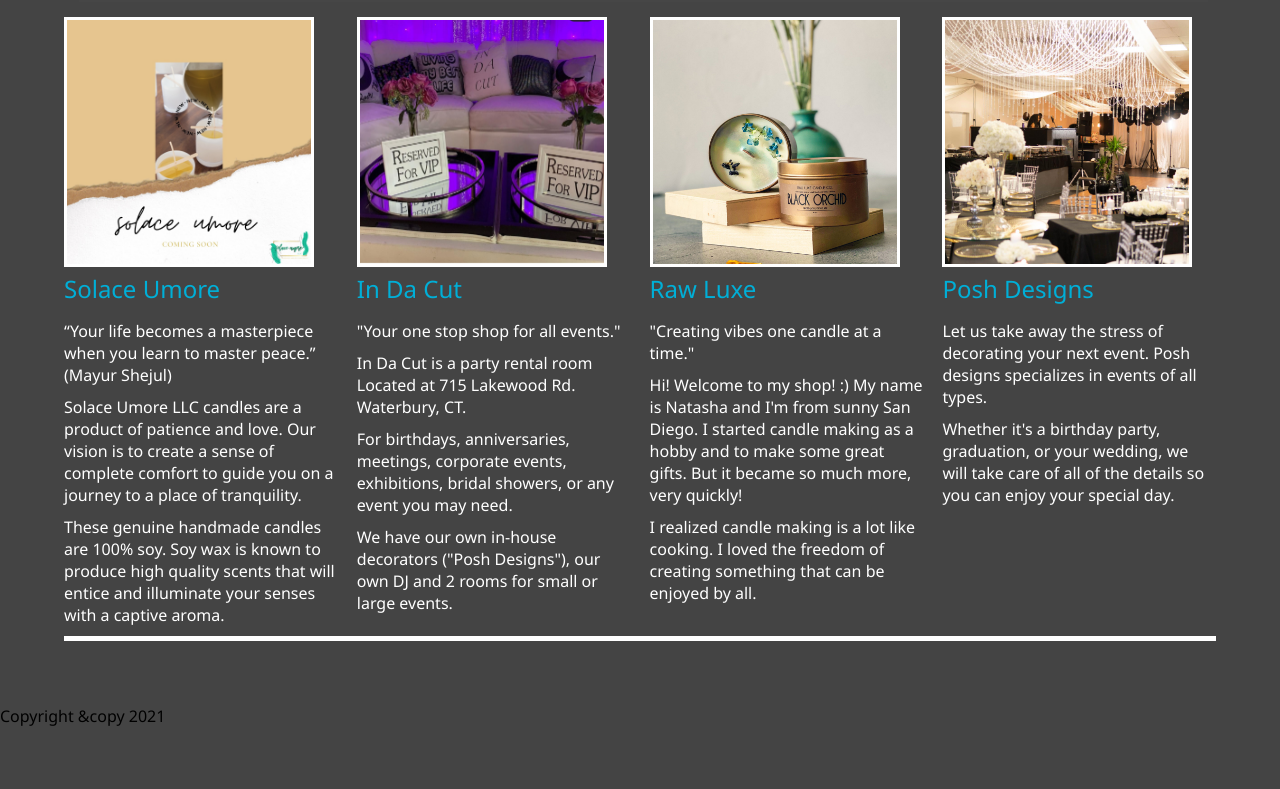
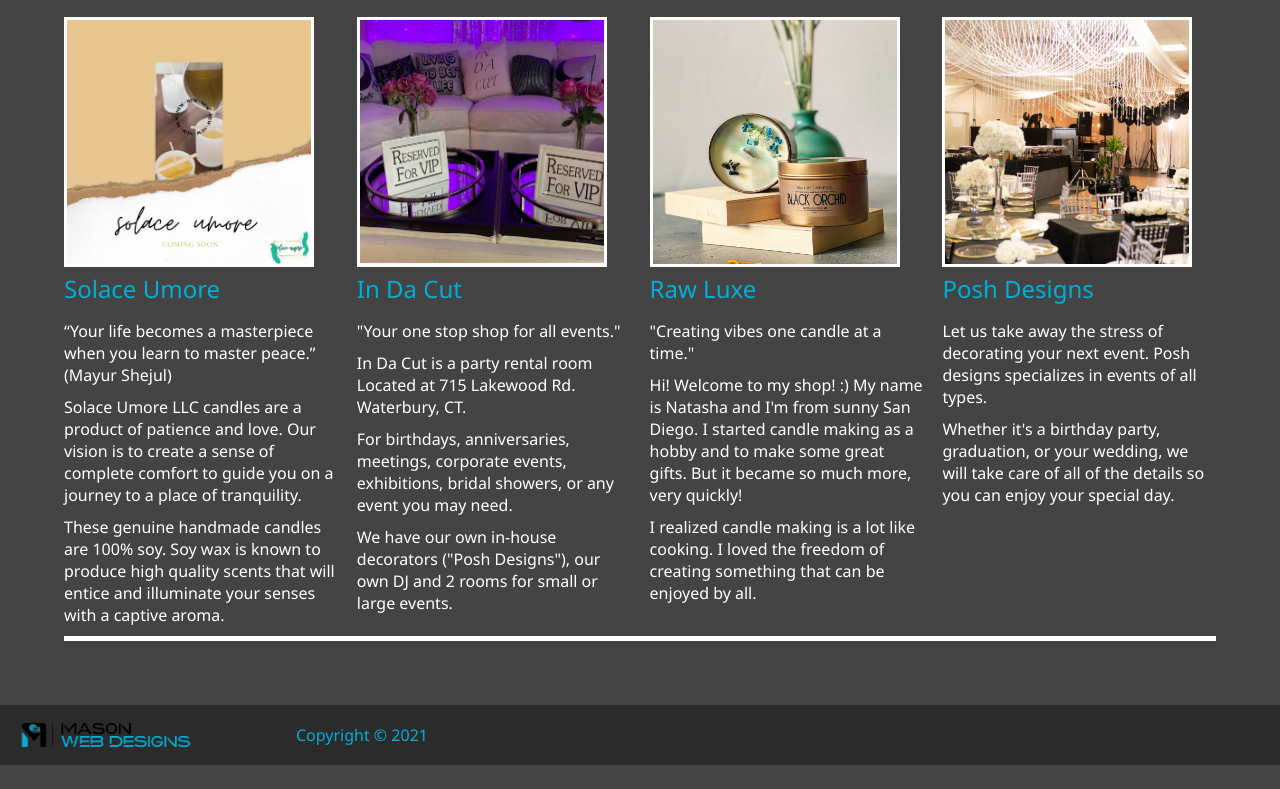
Before and after one commit to malmason/reactportfolio, a React (Create React App) app: page /Work in a window 1280 px wide. Shown: the part 1115-1904 px from the top of the page. Before the commit the page ends 1842 px from the top, so only its background shows below. Built offline with nearby package versions, Linux system fonts and the light colour scheme.

Commit message:
Updated footer

```diff
--- a/package.json
+++ b/package.json
@@ -8,6 +8,7 @@
     "@testing-library/react": "^11.2.7",
     "@testing-library/user-event": "^12.8.3",
     "react": "^17.0.2",
+    "react-copyright": "^0.0.1",
     "react-dom": "^17.0.2",
     "react-router-dom": "^5.2.0",
     "react-scripts": "4.0.3",
--- a/src/App.css
+++ b/src/App.css
@@ -256,6 +256,25 @@
     transition: all 0.5s ease-out;
   }
 
+/* Footer section */
+#main-footer {
+  padding: 1rem;
+  background: #2b2b2b;
+  color: #fff;
+  height: 60px;
+  display: flex;
+  align-items: center;
+}
+#main-footer p {
+  margin-left: 100px;
+  color: #00afd7;
+}
+
+.footer-logo {
+  width: 180px;
+  height: auto;
+}
+
 /* Media Queries */
 
  @media screen and (min-width: 1171px) {
--- a/src/components/FooterSection.js
+++ b/src/components/FooterSection.js
@@ -1,9 +1,14 @@
 import React from 'react';
 import '../App.css';
+import logo from './images/logo.png'
+
 
 function FooterSection(){
   return (
-    <footer id="main-footer">Copyright &copy 2021</footer>
+    <footer id="main-footer">
+      <img src={logo} alt="logo" class="footer-logo"/>
+      <p>Copyright &copy; 2021</p>
+    </footer>
   )
 }
 
```
Also changed, not shown: 1 other file (tests, documents, lock files or other folders).
